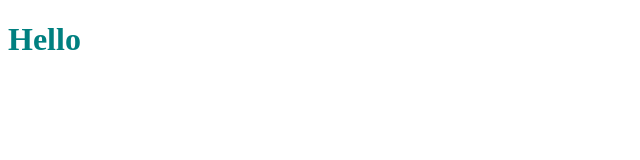
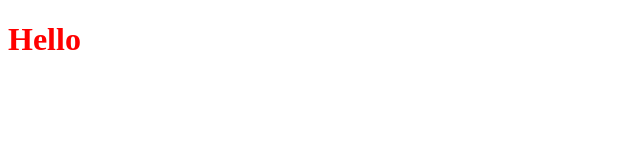
Before and after one commit to star-creator/travel-site, a plain HTML site: page index.html in a window 1280 px wide. Shown: the whole page, without its empty margins (0-640 px from the left). Drawn offline with Linux system fonts and the light colour scheme.

Commit message:
commit from vs-code

```diff
--- a/main.css
+++ b/main.css
@@ -1,3 +1,3 @@
 h1 {
-    color: teal;
+    color: red;
 }
```
